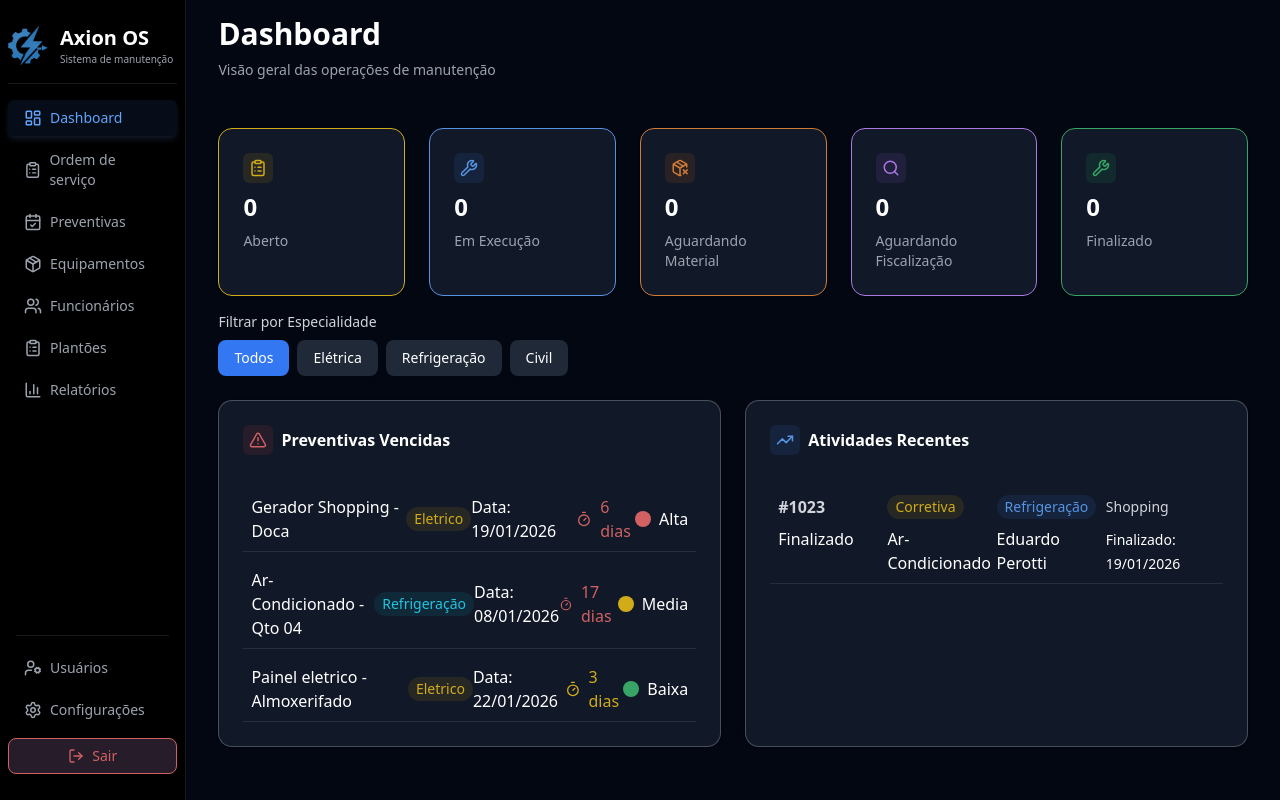
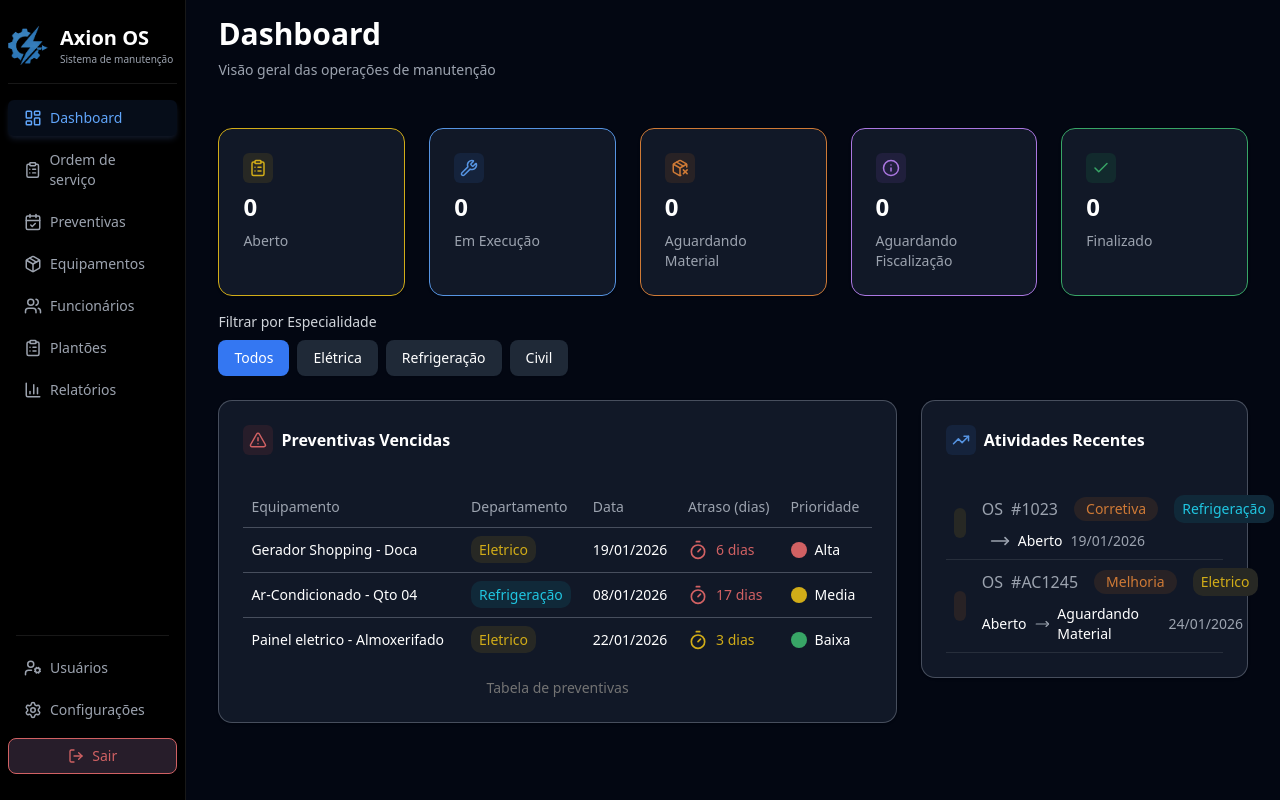
Before and after one commit to FernandoFerreira94/AxionOs, a Next.js app: page /dashboard in a window 1280 px wide. Built offline with nearby package versions, Linux system fonts and the light colour scheme.

Commit message:
dando continuidade section atividade

```diff
--- a/components/layoute/CardDashboard.tsx
+++ b/components/layoute/CardDashboard.tsx
@@ -1,52 +1,32 @@
-import { ClipboardList, Wrench, PackageX, Search } from "lucide-react";
 import { Card, CardContent } from "../ui/card";
 import { color } from "@/src/app/styles/color";
+import { statusConfig } from "@/src/app/utils/statusConfig";
 
 export function CardDashboard() {
-  const listCard = [
-    {
-      status: "Aberto",
-      colorText: color.textIconAmarelo,
-      bg: color.bgIconAmarelo,
-      icon: ClipboardList,
-    },
-    {
-      status: "Em Execução",
-      colorText: color.textIconAzul,
-      bg: color.bgIconAzul,
-      icon: Wrench,
-    },
-    {
-      status: "Aguardando Material",
-      colorText: color.textIconMarron,
-      bg: color.bgIconMarron,
-      icon: PackageX,
-    },
-    {
-      status: "Aguardando Fiscalização",
-      colorText: color.textIconLilas,
-      bg: color.bgIconLilas,
-      icon: Search,
-    },
-    {
-      status: "Finalizado",
-      colorText: color.textIconVerde,
-      bg: color.bgIconVerde,
-      icon: Wrench,
-    },
-  ];
+  return (
+    <section className="w-full grid grid-cols-5 gap-6 mt-8">
+      {Object.entries(statusConfig).map(([status, config]) => {
+        const Icon = config.icon;
 
-  return (
-    <section className="w-full  grid grid-cols-5 gap-6 mt-8">
-      {listCard.map((item) => (
-        <Card key={item.status} className={` ${item.colorText}`}>
-          <CardContent className="flex flex-col gap-2">
-            <item.icon size={30} className={`${item.bg} p-1.5 rounded-sm`} />
-            <p className={`text-2xl font-semibold ${color.textBranco}`}>0</p>
-            <p className={`text-sm ${color.textTertiary}`}>{item.status}</p>
-          </CardContent>
-        </Card>
-      ))}
+        return (
+          <Card key={status} className={`${config.text}`}>
+            <CardContent className="flex flex-col gap-2 ">
+              <Icon
+                size={30}
+                className={`${config.bg} ${config.text} p-1.5 rounded-sm `}
+              />
+
+              <p className={`text-2xl font-semibold ${color.textBranco}`}>
+                0
+              </p>
+
+              <p className={`text-sm ${color.textTertiary}`}>
+                {status}
+              </p>
+            </CardContent>
+          </Card>
+        );
+      })}
     </section>
   );
 }
--- a/components/layoute/SectionAtividades.tsx
+++ b/components/layoute/SectionAtividades.tsx
@@ -6,27 +6,65 @@ import {
   CardHeader,
   CardTitle,
 } from "../ui/card";
-import { TrendingUp } from "lucide-react";
+import { TrendingUp, MoveRight   } from "lucide-react";
 import { formatarData } from "@/src/app/actions/formatarData";
+import { statusConfig } from "@/src/app/utils/statusConfig";
 
-const listAtividades = [
+interface Props {
+  os: string,
+  status: "Aberto" |  "Em Execução" | "Aguardando Material" | "Aguardando Fiscalização" | "Finalizado",
+  preStatus? :"Aberto" |  "Em Execução" | "Aguardando Material" | "Aguardando Fiscalização" | "Finalizado" | null,
+  tipoServico: "Corretiva" | "Melhoria" | "Acompanhamento",
+  tipo: "Refrigeração" | "Eletrico",
+  atividade: string,
+  tecnico: string,
+  dataAbertura: Date,
+  dataFinalizado?: Date | null,
+  descricao: string,
+  local: string,
+  complexo: string,
+  apoio: string | null
+}
+
+const listAtividades: Props[]  = [
   {
     os: "#1023",
-    status: "Finalizado",
+    status: "Aberto",
+    preStatus: null,
     tipoServico: "Corretiva",
     tipo: "Refrigeração",
     atividade: "Ar-Condicionado",
     tecnico: "Eduardo Perotti",
     dataAbertura: new Date(2026, 0, 12),
-    dataConclusao: new Date(2026, 0, 19),
+    dataFinalizado: new Date(2026, 0, 19),
     descricao: "Completado Gas R-22",
     local: "Qto 04",
     complexo: "Shopping",
     apoio: null,
   },
+  {
+    os: "#AC1245",
+    status: "Aguardando Material",
+    preStatus: "Aberto",
+    tipoServico: "Melhoria",
+    tipo: "Eletrico",
+    atividade: "Troca de luminaria",
+    tecnico: "Fernando Pedro",
+    dataAbertura: new Date(2026, 0, 23),
+    dataFinalizado: new Date(2026,0,24),
+    descricao: "Troca de 4 luminarias, aguardando material",
+    local: "Mall NS Barra",
+    complexo: "Shopping",
+    apoio: null,
+  },
+
 ];
 
+
+
+
 export default function SectionAtividades() {
+
   return (
     <Card className="border-gray-400/40">
       <CardHeader className="">
@@ -43,39 +81,61 @@ export default function SectionAtividades() {
       </CardHeader>
       <CardContent>
         <ul className={`${color.textBranco}`}>
-          {listAtividades.map((item) => (
+
+ {listAtividades.map((item) => {
+      const config = statusConfig[item.status as keyof typeof statusConfig];
+ console.log(config)
+      if (!config) return null; // proteção mínima
+
+      const StatusIcon = config.icon;
+
+      return (
         <li
           key={item.os}
-              className="flex justify-between flex-col gap-2 border-b border-gray-200/10 p-2"
+          className="flex items-center gap-4 border-b border-gray-200/10 p-2"
         >
-              <div
-                className={`grid grid-cols-4 items-center ${color.textSecondary}`}
-              >
-                <h1 className={`font-semibold`}>{item.os} </h1>
+          <StatusIcon
+            size={30}
+            className={`${config.bg} ${config.text} p-1.5 rounded-sm`}
+          />
+
+          <div className="w-full flex flex-col gap-2">
+            <div className="flex items-center gap-4 w-full">
+              <span className={`${color.textTertiary} flex gap-2`}>
+                <span>OS</span>
+                {item.os}
+              </span>
+
               <span
-                  className={`text-sm w-fit px-2 py-0.5 rounded-xl ${color.bgIconAmarelo} ${color.textIconAmarelo}`}
+                className={`px-3 py-0.5 ${color.bgIconMarron} ${color.textIconMarron} rounded-xl text-sm`}
               >
                 {item.tipoServico}
               </span>
+
               <span
-                  className={`text-sm w-fit px-2 py-0.5 rounded-xl ${color.bgIconAzul} ${color.textIconAzul}`}
+                className={`px-2 py-1 rounded-lg text-sm ${
+                  item.tipo === "Eletrico"
+                    ? `${color.textIconAmarelo} ${color.bgIconAmarelo}`
+                    : `${color.textIconAzulClaro} ${color.bgIconAzulClaro}`
+                }`}
               >
                 {item.tipo}
               </span>
-                <span className="text-sm">{item.complexo}</span>
             </div>
-              <div className="grid grid-cols-4">
+
+            <div className="flex gap-2 items-center text-sm">
+              <span>{item.preStatus}</span>
+              <MoveRight  size={20} className={`${color.textTertiary}`} />
               <span>{item.status}</span>
-                <span>{item.atividade}</span>
-                <span>{item.tecnico}</span>
-                <div>
-                  <span className="text-sm">
-                    Finalizado: {formatarData(item.dataConclusao)}
+              <span className={color.textTertiary}>
+                {formatarData(item.dataFinalizado || item.dataAbertura) }
               </span>
             </div>
           </div>
         </li>
-          ))}
+      );
+    })}
+
         </ul>
       </CardContent>
     </Card>
--- a/components/layoute/SectionPreventivas.tsx
+++ b/components/layoute/SectionPreventivas.tsx
@@ -9,6 +9,16 @@ import {
 import { TriangleAlert, Timer } from "lucide-react";
 import { formatarData } from "@/src/app/actions/formatarData";
 import { calcularDiasAtraso } from "@/src/app/actions/calcularDiasAtraso";
+import {
+  Table,
+  TableBody,
+  TableCaption,
+  TableCell,
+  TableFooter,
+  TableHead,
+  TableHeader,
+  TableRow,
+} from "@/components/ui/table"
 
 interface Preventiva {
   equipamento: string;
@@ -42,8 +52,54 @@ const listPreventivas: Preventiva[] = [
   },
 ];
 
+const invoices = [
+  {
+    invoice: "INV001",
+    paymentStatus: "Paid",
+    totalAmount: "$250.00",
+    paymentMethod: "Credit Card",
+  },
+  {
+    invoice: "INV002",
+    paymentStatus: "Pending",
+    totalAmount: "$150.00",
+    paymentMethod: "PayPal",
+  },
+  {
+    invoice: "INV003",
+    paymentStatus: "Unpaid",
+    totalAmount: "$350.00",
+    paymentMethod: "Bank Transfer",
+  },
+  {
+    invoice: "INV004",
+    paymentStatus: "Paid",
+    totalAmount: "$450.00",
+    paymentMethod: "Credit Card",
+  },
+  {
+    invoice: "INV005",
+    paymentStatus: "Paid",
+    totalAmount: "$550.00",
+    paymentMethod: "PayPal",
+  },
+  {
+    invoice: "INV006",
+    paymentStatus: "Pending",
+    totalAmount: "$200.00",
+    paymentMethod: "Bank Transfer",
+  },
+  {
+    invoice: "INV007",
+    paymentStatus: "Unpaid",
+    totalAmount: "$300.00",
+    paymentMethod: "Credit Card",
+  },
+]
+
 export default function SectionPreventivas() {
   return (
+    <>
     <Card className="border-gray-400/40">
       <CardHeader className="">
         <CardTitle className="flex items-center gap-2">
@@ -58,44 +114,49 @@ export default function SectionPreventivas() {
         </CardDescription>
       </CardHeader>
       <CardContent>
-        <ul className={`${color.textBranco} flex flex-col gap-2`}>
-          {listPreventivas.map((item) => (
-            <li
-              key={item.equipamento}
-              className="flex justify-between items-center border-b border-gray-200/10 p-2"
-            >
-              <h1>
-                {item.equipamento} - {item.local}
-              </h1>
-
-              <span
-                className={`text-sm px-2 py-0.5 rounded-xl ${
-                  item.tipo === "Eletrico"
+        <Table >
+      <TableCaption>Tabela de preventivas</TableCaption>
+      <TableHeader >
+        <TableRow className={`${color.textTertiary}`}>
+          <TableHead >Equipamento</TableHead>
+          <TableHead>Departamento</TableHead>
+          <TableHead>Data</TableHead>
+          <TableHead>Atraso (dias)</TableHead>
+          <TableHead>Prioridade</TableHead>
+        </TableRow>
+      </TableHeader>
+      <TableBody>
+        {listPreventivas.map((iten) => (
+          <TableRow key={iten.equipamento}>
+            <TableCell className="font-medium">{iten.equipamento} - {iten.local}</TableCell>
+            <TableCell  >
+                  <span className={`px-2 py-1 rounded-lg  ${
+                  iten.tipo === "Eletrico"
                   ? `${color.textIconAmarelo} ${color.bgIconAmarelo}`
                   : `${color.textIconAzulClaro} ${color.bgIconAzulClaro}`
-                }`}
+                }`}>{iten.tipo}</span></TableCell>
+            <TableCell>{formatarData(iten.dataExecucao)}</TableCell>
+            <TableCell className={`flex items-center gap-2 ${calcularDiasAtraso(iten.dataExecucao) <= 2 ? color.textIconVerde : calcularDiasAtraso(iten.dataExecucao) <= 5 ? color.textIconAmarelo : color.textIconVermelho} `}
                 >
-                {item.tipo}
-              </span>
-              <span>Data: {formatarData(item.dataExecucao)}</span>
-              <span
-                className={`flex items-center gap-2 ${calcularDiasAtraso(item.dataExecucao) <= 2 ? color.textIconVerde : calcularDiasAtraso(item.dataExecucao) <= 5 ? color.textIconAmarelo : color.textIconVermelho} `}
-              >
-                <Timer size={20} />{" "}
-                <span className={``}>
-                  {calcularDiasAtraso(item.dataExecucao)} dias
-                </span>
-              </span>
+                  <Timer size={20} />{" "} {calcularDiasAtraso(iten.dataExecucao)} dias</TableCell>
+            <TableCell >
               <div className="flex items-center gap-2">
+
               <div
-                  className={`w-4 h-4 rounded-full ${item.prioridade === "Alta" ? "bg-[#D16163]" : item.prioridade === "Media" ? "bg-[#D1AC18]" : "bg-[#38A566]"} `}
+                  className={`w-4 h-4 rounded-full ${iten.prioridade === "Alta" ? "bg-[#D16163]" : iten.prioridade === "Media" ? "bg-[#D1AC18]" : "bg-[#38A566]"} `}
                   ></div>
-                <span>{item.prioridade}</span>
+                  <span>{iten.prioridade}</span>
                   </div>
-            </li>
+                  </TableCell>
+          </TableRow>
         ))}
-        </ul>
+      </TableBody>
+
+    </Table>
       </CardContent>
     </Card>
+
+
+        </>
   );
 }
--- /dev/null
+++ b/components/ui/table.tsx
@@ -0,0 +1,116 @@
+"use client"
+
+import * as React from "react"
+
+import { cn } from "@/lib/utils"
+
+function Table({ className, ...props }: React.ComponentProps<"table">) {
+  return (
+    <div
+      data-slot="table-container"
+      className="relative w-full overflow-x-auto"
+    >
+      <table
+        data-slot="table"
+        className={cn("w-full caption-bottom text-sm", className)}
+        {...props}
+      />
+    </div>
+  )
+}
+
+function TableHeader({ className, ...props }: React.ComponentProps<"thead">) {
+  return (
+    <thead
+      data-slot="table-header"
+      className={cn("[&_tr]:border-b", className)}
+      {...props}
+    />
+  )
+}
+
+function TableBody({ className, ...props }: React.ComponentProps<"tbody">) {
+  return (
+    <tbody
+      data-slot="table-body"
+      className={cn("[&_tr:last-child]:border-0", className)}
+      {...props}
+    />
+  )
+}
+
+function TableFooter({ className, ...props }: React.ComponentProps<"tfoot">) {
+  return (
+    <tfoot
+      data-slot="table-footer"
+      className={cn(
+        "bg-muted/50 border-t font-medium [&>tr]:last:border-b-0",
+        className
+      )}
+      {...props}
+    />
+  )
+}
+
+function TableRow({ className, ...props }: React.ComponentProps<"tr">) {
+  return (
+    <tr
+      data-slot="table-row"
+      className={cn(
+        "text-white border-b border-gray-400/40 ",
+        className
+      )}
+      {...props}
+    />
+  )
+}
+
+function TableHead({ className, ...props }: React.ComponentProps<"th">) {
+  return (
+    <th
+      data-slot="table-head"
+      className={cn(
+        "h-10 px-2 text-left align-middle font-medium whitespace-nowrap [&:has([role=checkbox])]:pr-0 [&>[role=checkbox]]:translate-y-[2px]",
+        className
+      )}
+      {...props}
+    />
+  )
+}
+
+function TableCell({ className, ...props }: React.ComponentProps<"td">) {
+  return (
+    <td
+      data-slot="table-cell"
+      className={cn(
+        "p-2 align-middle whitespace-nowrap [&:has([role=checkbox])]:pr-0 [&>[role=checkbox]]:translate-y-[2px] py-3",
+        className
+      )}
+      {...props}
+    />
+  )
+}
+
+function TableCaption({
+  className,
+  ...props
+}: React.ComponentProps<"caption">) {
+  return (
+    <caption
+      data-slot="table-caption"
+      className={cn("text-muted-foreground mt-4 text-sm", className)}
+      {...props}
+    />
+  )
+}
+
+export {
+  Table,
+  TableHeader,
+  TableBody,
+  TableFooter,
+  TableHead,
+  TableRow,
+  TableCell,
+  TableCaption,
+}
--- a/src/app/(Page)/dashboard/page.tsx
+++ b/src/app/(Page)/dashboard/page.tsx
@@ -13,10 +13,15 @@ export default function dashboard() {
       />
       <CardDashboard />
       <FilterOrdem />
-      <section className=" mt-6 grid grid-cols-2 gap-6">
-        <SectionPreventivas />
-        <SectionAtividades />
-      </section>
+   <section className="mt-6 grid grid-cols-3 gap-6">
+  <div className="col-span-2">
+    <SectionPreventivas />
+  </div>
+
+  <div className="col-span-1">
+    <SectionAtividades />
+  </div>
+</section>
     </main>
   );
 }
--- /dev/null
+++ b/src/app/utils/statusConfig.ts
@@ -0,0 +1,40 @@
+import {
+  ClipboardList,
+  Wrench,
+  PackageX,
+  Info,
+  Check,
+} from "lucide-react";
+import { color } from "@/src/app/styles/color";
+
+export const statusConfig = {
+  Aberto: {
+    icon: ClipboardList,
+    text: color.textIconAmarelo,
+    bg: color.bgIconAmarelo,
+  },
+
+  "Em Execução": {
+    icon: Wrench,
+    text: color.textIconAzul,
+    bg: color.bgIconAzul,
+  },
+
+  "Aguardando Material": {
+    icon: PackageX,
+    text: color.textIconMarron,
+    bg: color.bgIconMarron,
+  },
+
+  "Aguardando Fiscalização": {
+    icon: Info,
+    text: color.textIconLilas,
+    bg: color.bgIconLilas,
+  },
+
+  Finalizado: {
+    icon: Check,
+    text: color.textIconVerde,
+    bg: color.bgIconVerde,
+  },
+} as const;
```
Also changed, not shown: 1 other file (tests, documents, lock files or other folders). Lines whose indentation alone changed are shown as unchanged.
